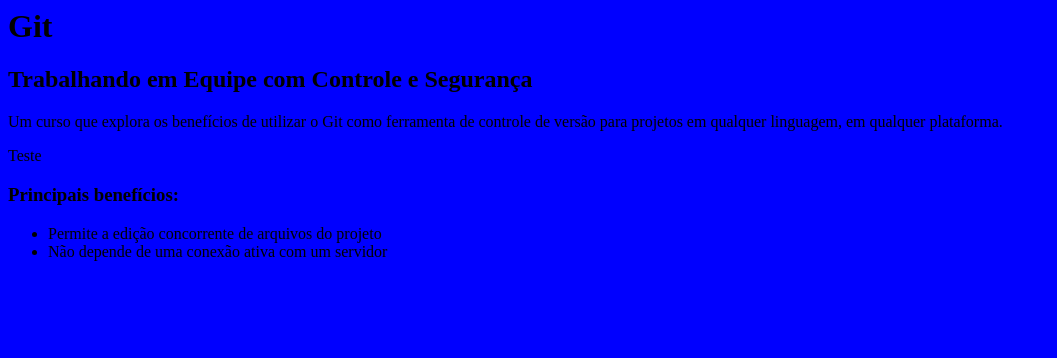
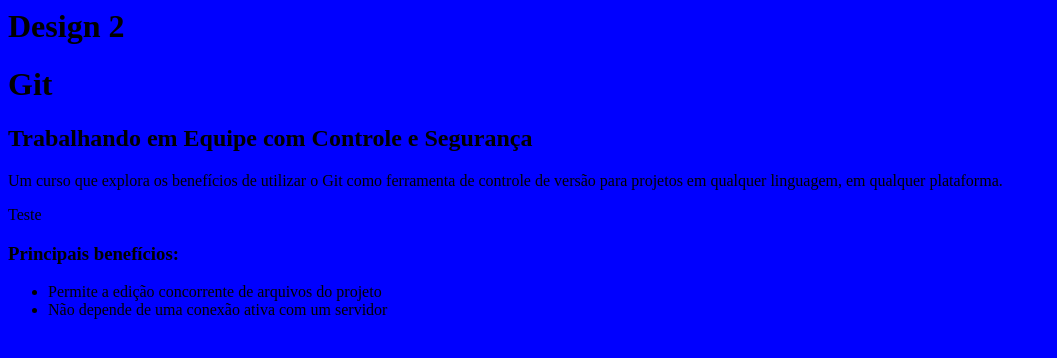
Before and after one commit to tnewex/curso-git, a plain HTML site: page index.html in a window 1280 px wide. Shown: the whole page, without its empty margins (0-1057 px from the left). Drawn offline with Linux system fonts and the light colour scheme.

Commit message:
Inicio do design2.

```diff
--- a/index.html
+++ b/index.html
@@ -3,6 +3,7 @@
         <link rel="stylesheet" href="estilo.css" />
     </head>
     <body>
+        <h1>Design 2</h1>
         <h1>Git</h1>
         <h2>Trabalhando em Equipe com Controle e Segurança</h2>
 
```
